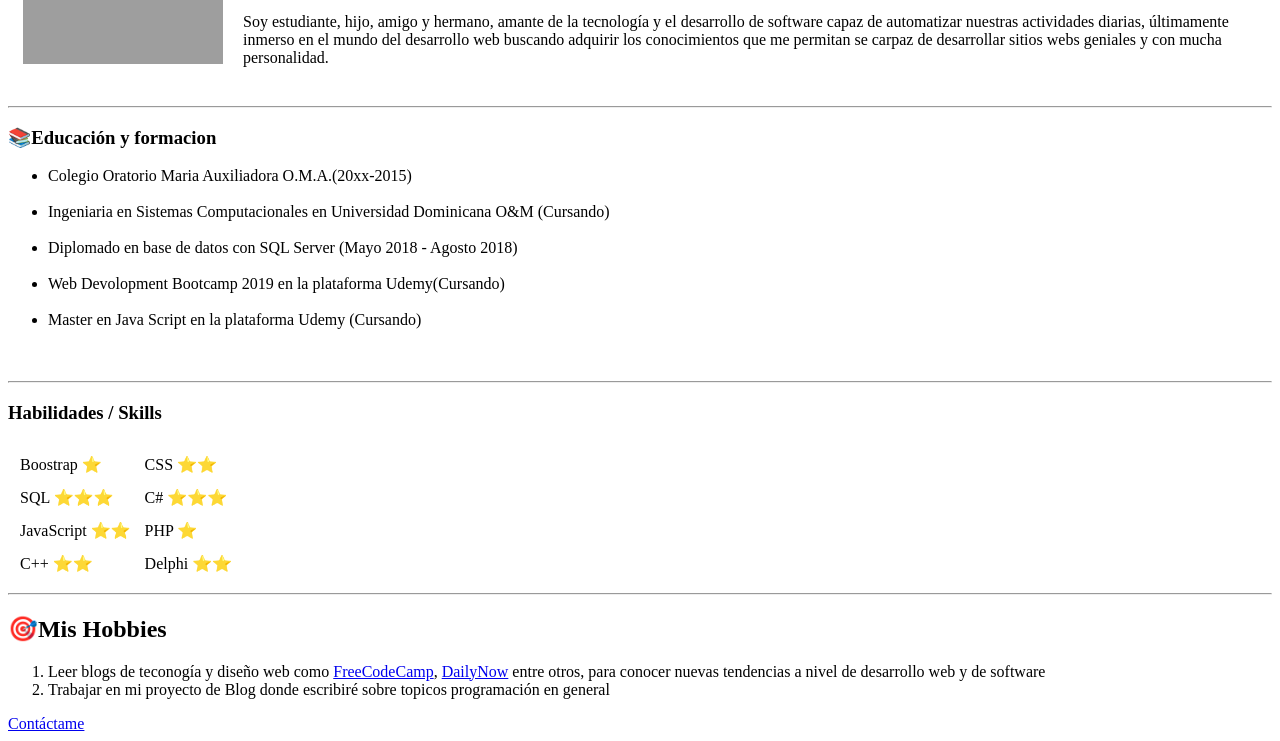
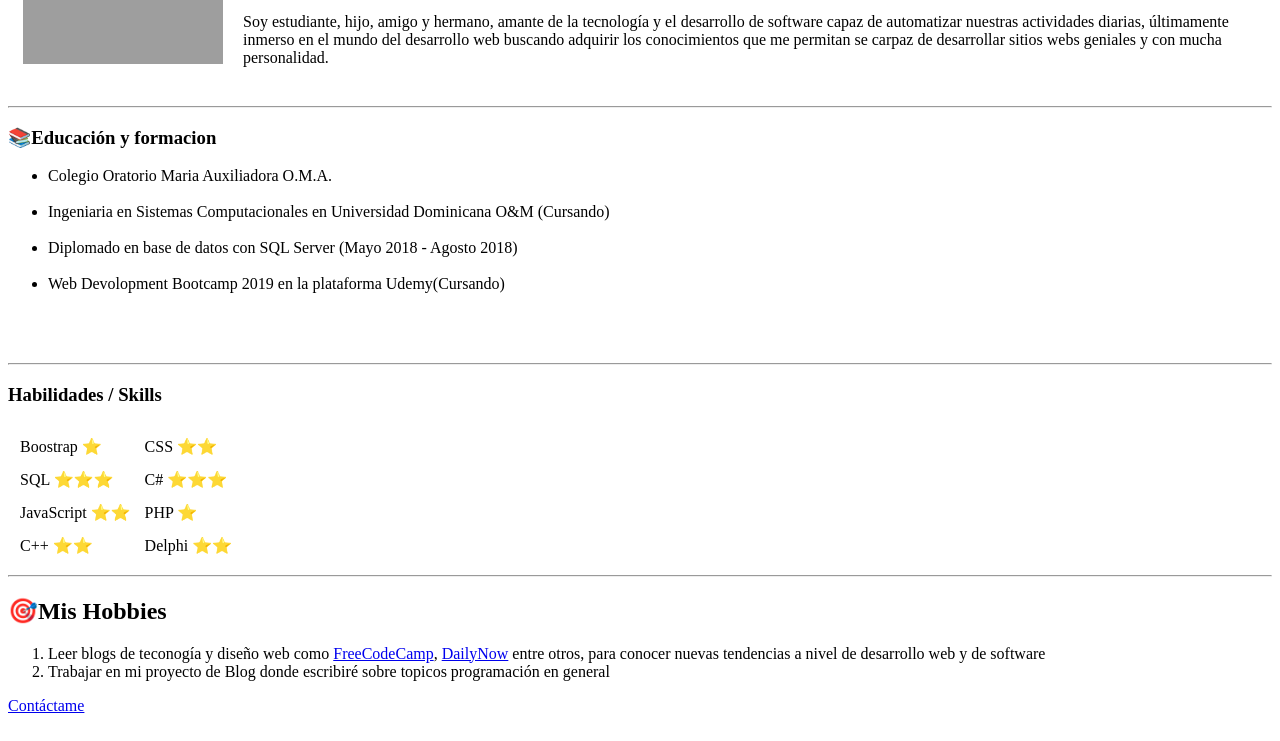
Before and after one commit to LAMSDev/CV, a plain HTML site: page index.html in a window 1280 px wide. Shown: the part 124-865 px from the top of the page. Drawn offline with Linux system fonts and the light colour scheme; grey boxes are pictures that could not be loaded.

Commit message:
Add files via upload
Cambios pequeños a nivel de información académica

```diff
--- a/index.html
+++ b/index.html
@@ -82,7 +82,7 @@
 
     <h3>📚Educación y formacion</h3>
     <ul>
-        <li>Colegio Oratorio Maria Auxiliadora O.M.A.(20xx-2015)</li>
+        <li>Colegio Oratorio Maria Auxiliadora O.M.A.</li>
         <br/>
         <li> Ingeniaria en Sistemas Computacionales en Universidad Dominicana O&M (Cursando)</li>
         <br/>
@@ -90,7 +90,7 @@
         <br/>
         <li> Web Devolopment Bootcamp 2019 en la plataforma Udemy(Cursando)</li>
         <br/>
-        <li>Master en Java Script en la plataforma Udemy (Cursando)</li>
+       <!--  <li>Master en Java Script en la plataforma Udemy (Cursando)</li> -->
      <!--    <br/>
         <li> Master en PHP, SQL, POO, MVC, Symfony 4 y WordPress en la plataforma Udemy(Cursando)
         </li>
```
